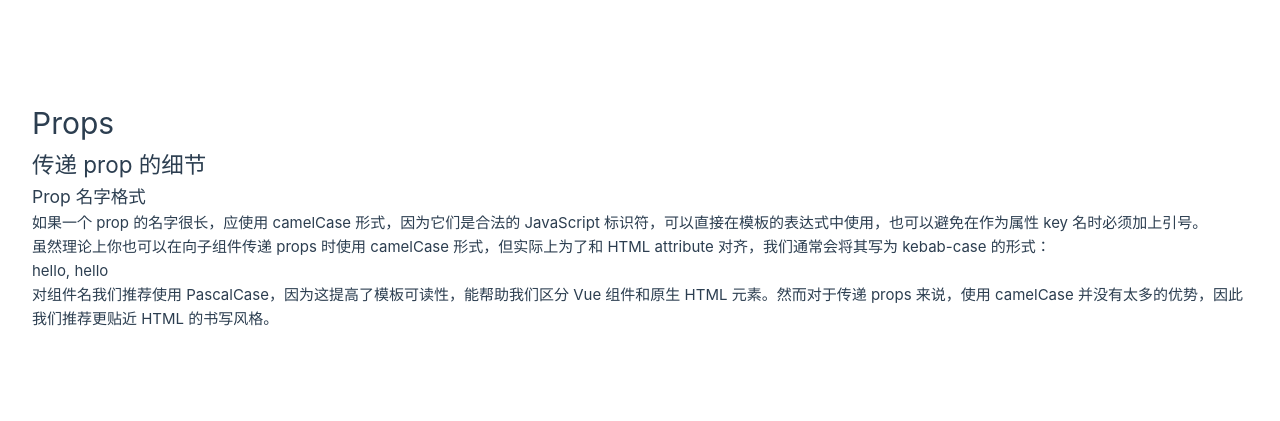
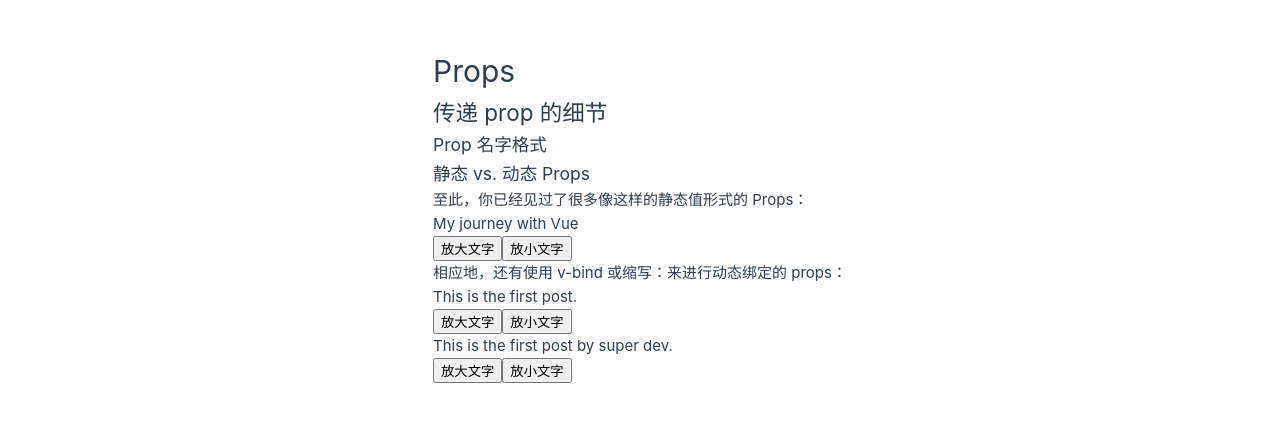
Before and after one commit to ShenlongDev/vue_xx, a Vue app: page / in a window 1280 px wide. Shown: the part 185-606 px from the top of the page. Built offline with nearby package versions, Linux system fonts and the light colour scheme.

Commit message:
docs: 传递prop的细节2
- 解释静态 props
- 解释动态 props

```diff
--- a/src/views/docs_component/ComponentProps.vue
+++ b/src/views/docs_component/ComponentProps.vue
@@ -2,23 +2,19 @@
   <h1>Props</h1>
   <h2>传递 prop 的细节</h2>
   <h3>Prop 名字格式</h3>
-  <p>如果一个 prop 的名字很长，应使用 camelCase 形式，因为它们是合法的 JavaScript 标识符，可以直接在模板的表达式中使用，也可以避免在作为属性 key 名时必须加上引号。</p>
-  <span>{{ greetingMessage }}</span>
-  <p>虽然理论上你也可以在向子组件传递 props 时使用 camelCase 形式，但实际上为了和 HTML attribute 对齐，我们通常会将其写为 kebab-case 的形式：</p>
-  <MyComponent greeting-message="hello" />
-  <p>对组件名我们推荐使用 PascalCase，因为这提高了模板可读性，能帮助我们区分 Vue 组件和原生 HTML 元素。然而对于传递 props 来说，使用 camelCase 并没有太多的优势，因此我们推荐更贴近 HTML 的书写风格。</p>
+  <h3>静态 vs. 动态 Props</h3>
+  <p>至此，你已经见过了很多像这样的静态值形式的 Props：</p>
+  <PostBlog title="My journey with Vue" />
+  <p>相应地，还有使用 v-bind 或缩写：来进行动态绑定的 props：</p>
+  <PostBlog :title="post.title + '.'" />
+  <PostBlog :title="post.title + ' by ' + post.author + '.'" />
 </template>
 
 <script setup>
-const props = defineProps({
-  greetingMessage: String
-})
+import PostBlog from '@/components/PostBlog.vue'
 
-// 定义子组件
-const MyComponent = {
-  props: {
-    greetingMessage: String
-  },
-  template: `<span>hello, {{ greetingMessage }}</span>`
+const post = {
+  title: 'This is the first post',
+  author: 'super dev'
 }
 </script>
```
